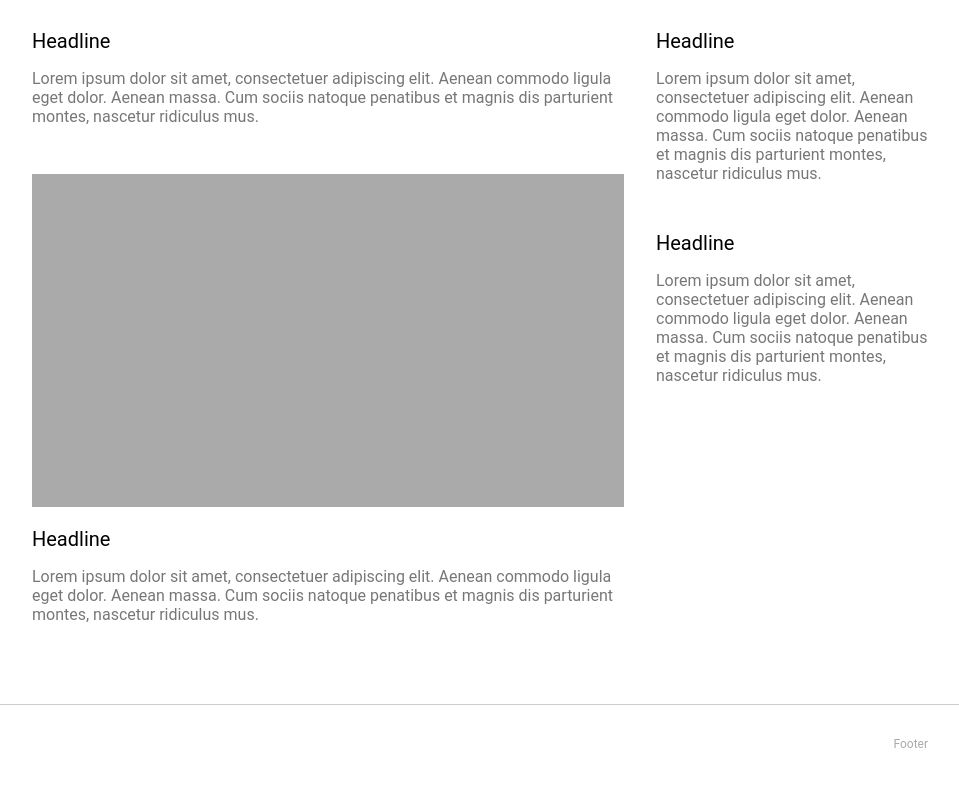
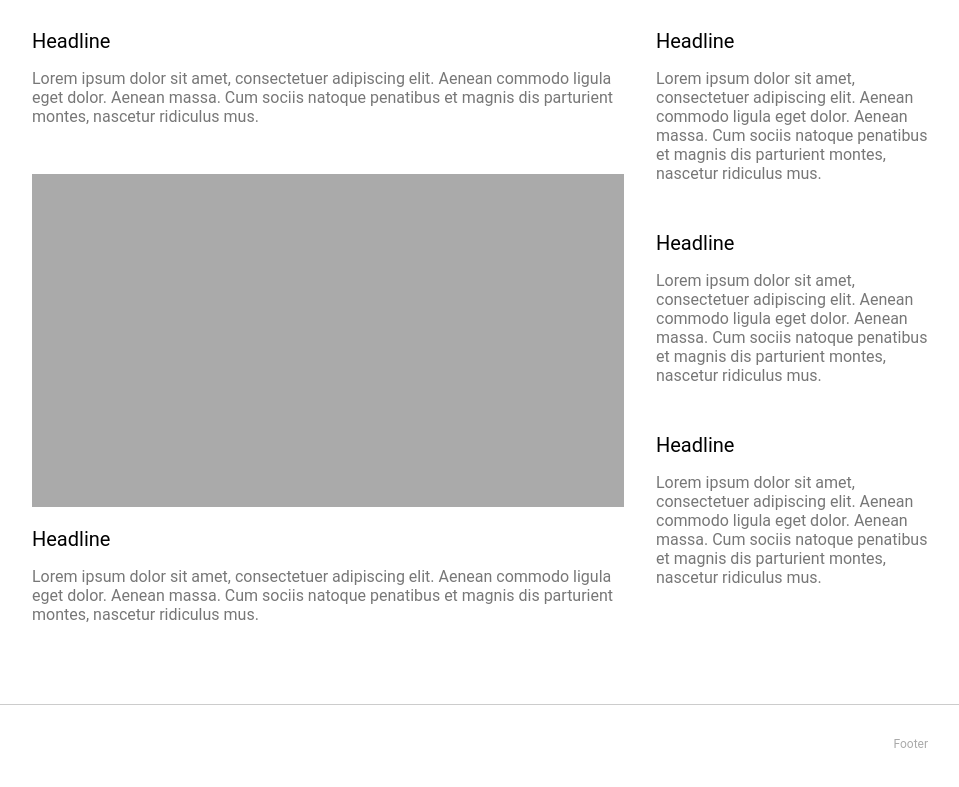
Before and after one commit to hendr-ik/temp-blog, a plain HTML site: page index.html in a window 1280 px wide. Shown: the part 147-934 px from the top of the page, without its empty margins (160-1119 px from the left). Drawn offline with Linux system fonts and the light colour scheme.

Commit message:
add article

```diff
--- a/index.html
+++ b/index.html
@@ -120,6 +120,10 @@
         <h2>Headline</h2>
         <p>Lorem ipsum dolor sit amet, consectetuer adipiscing elit. Aenean commodo ligula eget dolor. Aenean massa. Cum sociis natoque penatibus et magnis dis parturient montes, nascetur ridiculus mus.</p>
       </div>
+      <div class="article">
+        <h2>Headline</h2>
+        <p>Lorem ipsum dolor sit amet, consectetuer adipiscing elit. Aenean commodo ligula eget dolor. Aenean massa. Cum sociis natoque penatibus et magnis dis parturient montes, nascetur ridiculus mus.</p>
+      </div>
     </div>
     <div class="foot">
       <h3>Footer</h3>
```
